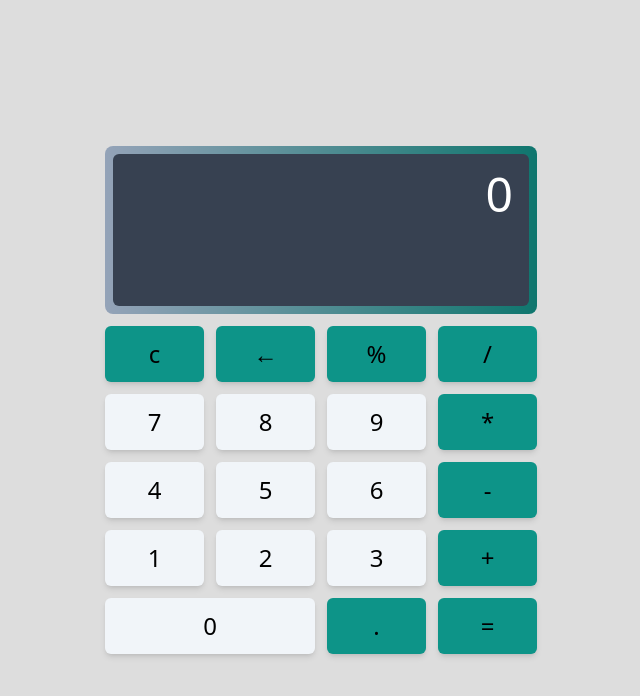
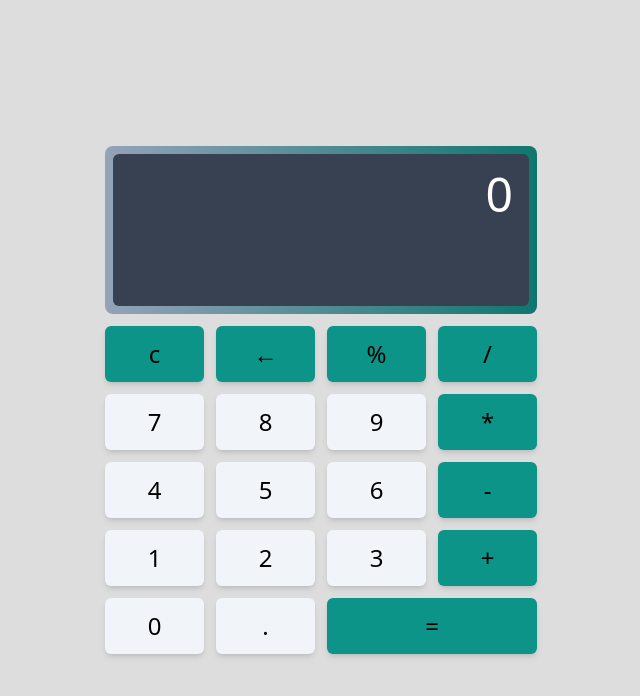
Before and after one commit to FSDSTR1023/calculadora-react, a React (Vite) app: page / in a window 1280 px wide. Shown: the top 696 px of the page, without its empty margins (319-959 px from the left). Built offline with nearby package versions, Linux system fonts and the light colour scheme.

Commit message:
ft: cambio de diseño

```diff
--- a/src/App.tsx
+++ b/src/App.tsx
@@ -40,7 +40,6 @@ const App = () => {
       setResult(errorMessage)
     }
 
-
   }
 
   return (
@@ -71,9 +70,9 @@ const App = () => {
           <Button value='2' action={printDisplay} textContent='2' />
           <Button value='3' action={printDisplay} textContent='3' />
           <Button value='+' action={printDisplay} textContent='+' dark />
-          <Button value='0' action={printDisplay} textContent='0' double />
-          <Button value='.' action={printDisplay} textContent='.' dark />
-          <Button value='=' action={showResult} textContent='=' dark />
+          <Button value='0' action={printDisplay} textContent='0' />
+          <Button value='.' action={printDisplay} textContent='.' />
+          <Button value='=' action={showResult} textContent='=' dark double />
         </div>
       </div>
     </>
```
